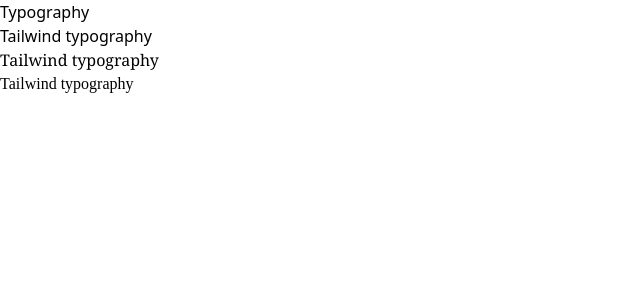
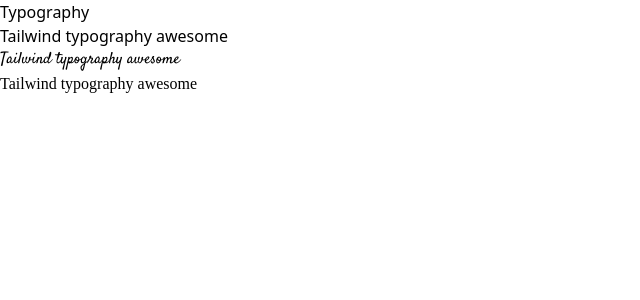
Before and after one commit to nsagias/react-tailwindcss-starter, a React (Create React App) app: page / in a window 1280 px wide. Shown: the top 300 px of the page, without its empty margins (0-640 px from the left). Built offline with nearby package versions, Linux system fonts and the light colour scheme.

Commit message:
import font satisfy

```diff
--- a/public/index.html
+++ b/public/index.html
@@ -3,6 +3,7 @@
   <head>
     <meta charset="utf-8" />
     <link rel="icon" href="%PUBLIC_URL%/favicon.ico" />
+
     <meta name="viewport" content="width=device-width, initial-scale=1" />
     <meta name="theme-color" content="#000000" />
     <meta
@@ -24,6 +25,10 @@
       work correctly both with client-side routing and a non-root public URL.
       Learn how to configure a non-root public URL by running `npm run build`.
     -->
+<!-- Google font -->
+<link rel="preconnect" href="https://fonts.googleapis.com">
+<link rel="preconnect" href="https://fonts.gstatic.com" crossorigin>
+<link href="https://fonts.googleapis.com/css2?family=Satisfy&display=swap" rel="stylesheet">
     <title>React App</title>
   </head>
   <body>
--- a/src/components/Typography/Typography.tsx
+++ b/src/components/Typography/Typography.tsx
@@ -1,5 +1,5 @@
 export default function Typography() {
-  const boilerplate = "Tailwind typography";
+  const boilerplate = "Tailwind typography awesome";
   return (
     <div>
       <h1>Typography</h1>
@@ -8,8 +8,6 @@ export default function Typography() {
       <div className="font-sans">{boilerplate}</div>
       <div className="font-serif">{boilerplate}</div>
       <div className="font-mono">{boilerplate}</div>
-
-
-    </div>
+   </div>
   );
 }
--- a/tailwind.config.js
+++ b/tailwind.config.js
@@ -1,12 +1,14 @@
 /** @type {import('tailwindcss').Config} */
 module.exports = {
-  content: ["./src/**/*.{js,jsx,ts,tsx}"],
+  content: [
+    "./index.html",
+    "./src/**/*.{js,jsx,ts,tsx}"],
   theme: {
     extend: {},
     fontFamily: {
-      'sans': ['ui-sans-serif', 'system-ui'],
-      'serif': ['ui-serif', 'Georgia'],
-      'mono': ['ui-monospace', 'SFMono-Regular'],
+      sans: ['ui-sans-serif', 'system-ui'],
+      serif: ["Satisfy", "cursive"],
+      mono: ['ui-monospace', 'SFMono-Regular'],
     }
   },
   plugins: [],
```
